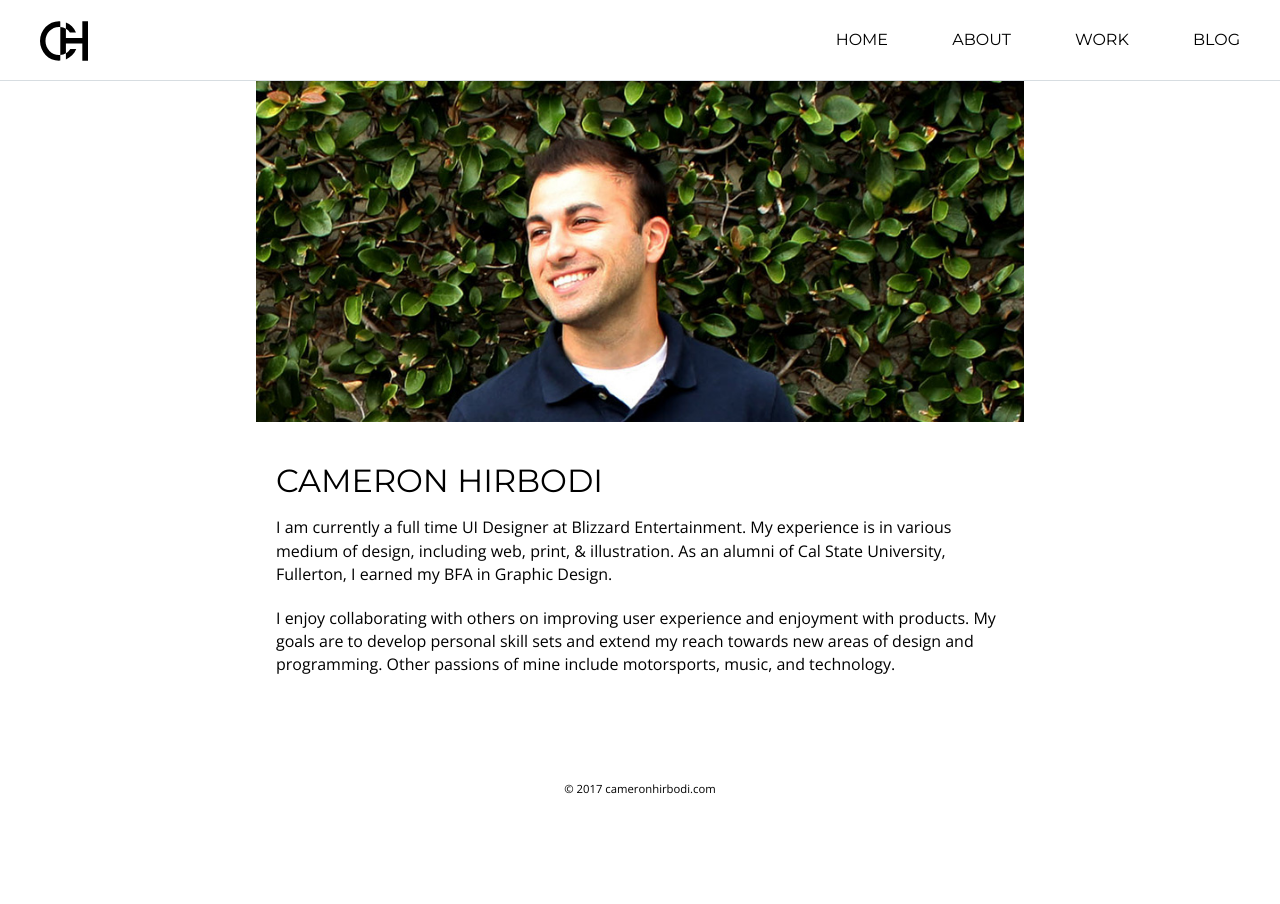
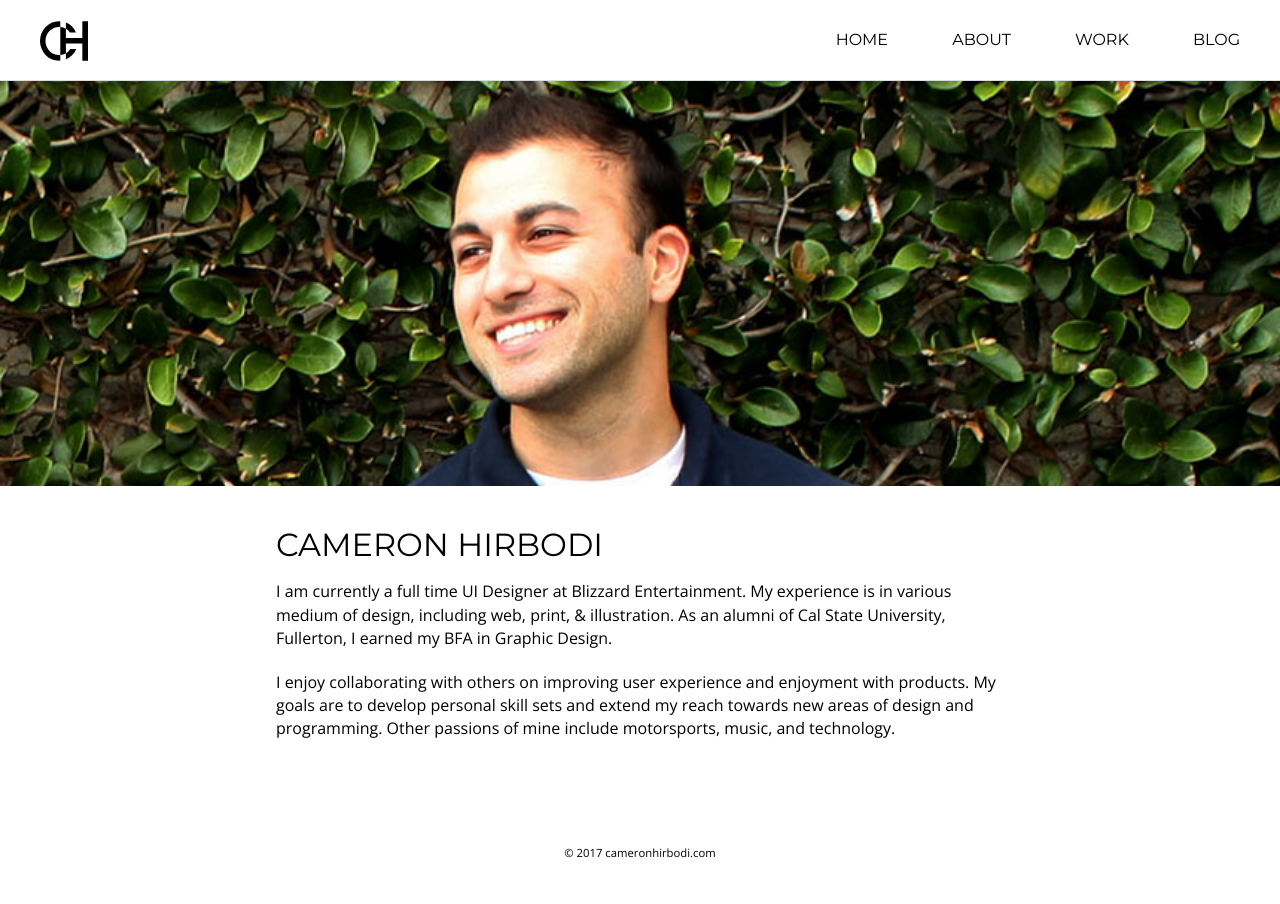
Before and after one commit to cameronhirbodi/ch-design, a Jekyll site: the page built from about.md, in a window 1280 px wide. Built offline with Jekyll 4.4.1, drawn with Linux system fonts in a browser that asks for light colours.

Commit message:
new header image ui

```diff
--- a/_layouts/post.html
+++ b/_layouts/post.html
@@ -2,8 +2,7 @@
   {% include head.html %}
   <body>
     {% include nav.html %}
-    <header>
-        <img src="{{page.image}}">
+    <header style="background-image: url('{{page.image}}');">
     </header>
     <main>
       <article class="post">
--- a/about.md
+++ b/about.md
@@ -3,10 +3,10 @@ layout: page
 title: About
 category: About
 permalink: /about/
+image: /images/about_cam.jpg
 ---
 
-<header>
-    <img src="{{ site.baseurl }}/images/about_cam.jpg" alt="Cameron Hirbodi Profile Picture"/>
+<header style="background-image: url('{{page.image}}');">
 </header>
 <main>
     <h3>Cameron Hirbodi</h3>
--- a/style.css
+++ b/style.css
@@ -349,7 +349,9 @@ small, .font_small {
 body {
   color: #000;
   background: #FFF;
-  min-width: 320px; }
+  min-width: 320px;
+  margin: 0;
+  padding: 0; }
 
 nav {
   display: block;
@@ -361,10 +363,11 @@ nav {
 header {
   margin: 0 auto;
   padding: 0;
-  max-width: 768px; }
-  header img {
-    width: 100%;
-    min-width: 100%; }
+  background-color: #000;
+  height: 60%;
+  background-position: center;
+  background-repeat: no-repeat;
+  background-size: cover; }
 
 main {
   margin: 0 auto;
@@ -744,7 +747,9 @@ a svg {
       height: 30%; }
     .home_splash .splashshaperight {
       width: 76%;
-      height: 50%; } }
+      height: 50%; }
+  header {
+    height: 45%; } }
 
 @media (max-width: 768px) {
   .desktop_nav {
@@ -762,6 +767,8 @@ a svg {
       height: 20%; }
     .home_splash .splashshaperight {
       height: 35%; }
+  header {
+    height: 40%; }
   nav, main, section, footer {
     padding: 30px 20px; }
   .col-20.swatchcol {
@@ -776,6 +783,8 @@ a svg {
   .styles_splash h1 {
     bottom: 14px;
     margin-bottom: 20px; }
+  header {
+    height: 30%; }
   .col-20.swatchcol {
     width: 100%; }
   .swatch {
```
Also changed, not shown: _sass/style.scss (+16 -5 lines).
